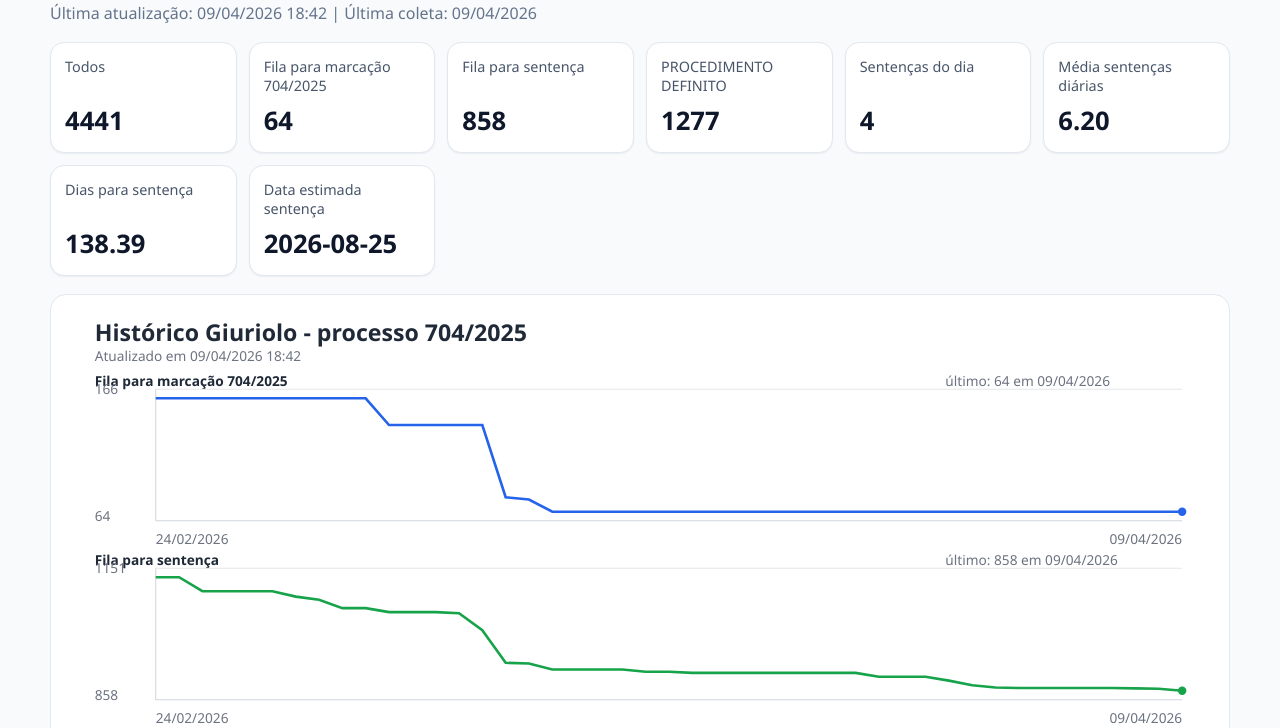
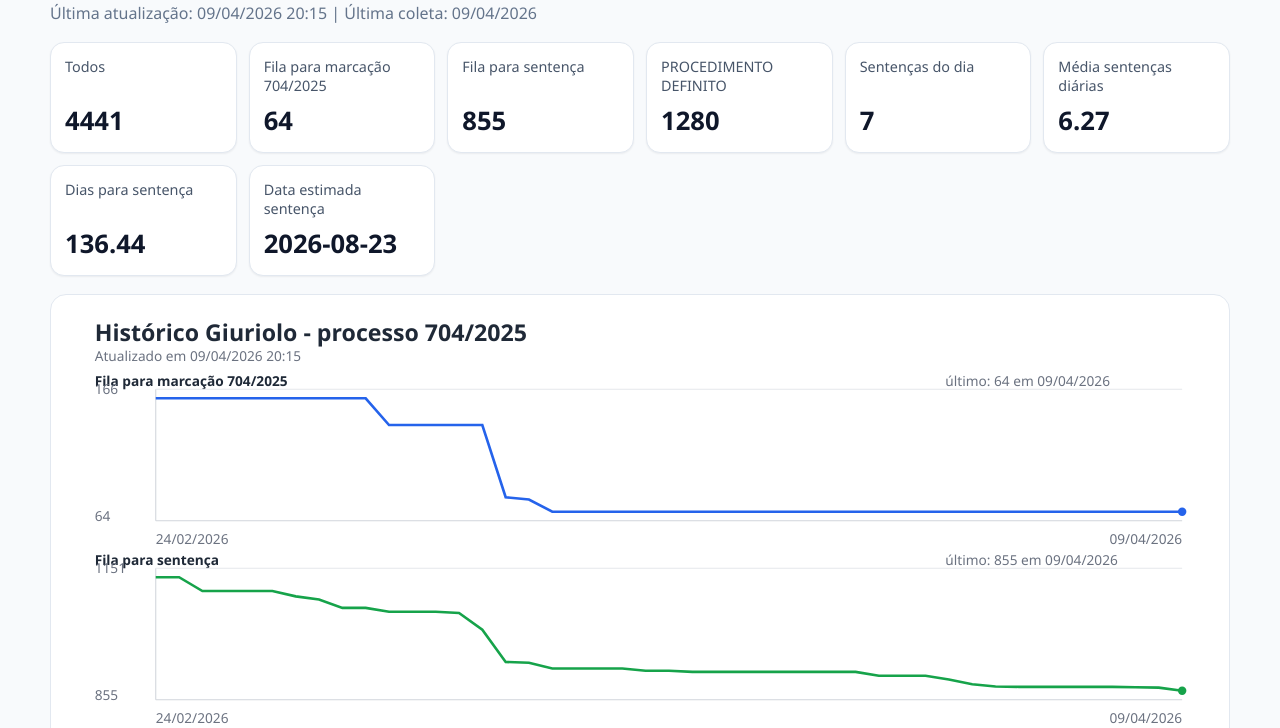
Before and after one commit to rvbergamin/CONITA_DASHBOARD_URL, a plain HTML site: page docs/index.html in a window 1280 px wide. Shown: the part 72-800 px from the top of the page. Drawn offline with Linux system fonts and the light colour scheme.

Commit message:
Atualiza dashboard Giuriolo: docs/index.html

```diff
--- a/docs/index.html
+++ b/docs/index.html
@@ -22,16 +22,16 @@
 <body>
   <main>
     <h1>Histórico Giuriolo - processo 704/2025</h1>
-    <p class="muted">Última atualização: 09/04/2026 18:42 | Última coleta: 09/04/2026</p>
+    <p class="muted">Última atualização: 09/04/2026 20:15 | Última coleta: 09/04/2026</p>
     <section class="cards">
-      <article class="card"><span>Todos</span><strong>4441</strong></article><article class="card"><span>Fila para marcação 704/2025</span><strong>64</strong></article><article class="card"><span>Fila para sentença</span><strong>858</strong></article><article class="card"><span>PROCEDIMENTO DEFINITO</span><strong>1277</strong></article><article class="card"><span>Sentenças do dia</span><strong>4</strong></article><article class="card"><span>Média sentenças diárias</span><strong>6.20</strong></article><article class="card"><span>Dias para sentença</span><strong>138.39</strong></article><article class="card"><span>Data estimada sentença</span><strong>2026-08-25</strong></article>
+      <article class="card"><span>Todos</span><strong>4441</strong></article><article class="card"><span>Fila para marcação 704/2025</span><strong>64</strong></article><article class="card"><span>Fila para sentença</span><strong>855</strong></article><article class="card"><span>PROCEDIMENTO DEFINITO</span><strong>1280</strong></article><article class="card"><span>Sentenças do dia</span><strong>7</strong></article><article class="card"><span>Média sentenças diárias</span><strong>6.27</strong></article><article class="card"><span>Dias para sentença</span><strong>136.44</strong></article><article class="card"><span>Data estimada sentença</span><strong>2026-08-23</strong></article>
     </section>
     <section class="grafico">
       <svg xmlns="http://www.w3.org/2000/svg" width="1100" height="770" viewBox="0 0 1100 770">
 <rect width="100%" height="100%" fill="#ffffff"/>
 <style>text{font-family:Segoe UI,Arial,sans-serif;font-size:13px;fill:#1f2937}.titulo{font-size:22px;font-weight:700}.sub{fill:#6b7280}.eixo{stroke:#d1d5db;stroke-width:1}.grade{stroke:#e5e7eb;stroke-width:1}.linha{fill:none;stroke-width:2.5}.barra{opacity:.82}</style>
 <text class="titulo" x="32" y="34">Histórico Giuriolo - processo 704/2025</text>
-<text class="sub" x="32" y="53">Atualizado em 09/04/2026 18:42</text>
+<text class="sub" x="32" y="53">Atualizado em 09/04/2026 20:15</text>
 <text x="32" y="77" font-weight="700">Fila para marcação 704/2025</text>
 <text class="sub" x="840" y="77">último: 64 em 09/04/2026</text>
 <line class="eixo" x1="90" y1="205" x2="1065" y2="205"/>
@@ -44,29 +44,29 @@
 <text class="sub" x="90" y="227">24/02/2026</text>
 <text class="sub" text-anchor="end" x="1065" y="227">09/04/2026</text>
 <text x="32" y="247" font-weight="700">Fila para sentença</text>
-<text class="sub" x="840" y="247">último: 858 em 09/04/2026</text>
+<text class="sub" x="840" y="247">último: 855 em 09/04/2026</text>
 <line class="eixo" x1="90" y1="375" x2="1065" y2="375"/>
 <line class="eixo" x1="90" y1="250" x2="90" y2="375"/>
 <line class="grade" x1="90" y1="250" x2="1065" y2="250"/>
 <text class="sub" x="32" y="255">1151</text>
-<text class="sub" x="32" y="375">858</text>
-<path class="linha" stroke="#16a34a" d="M90.0,258.6 L112.2,258.6 L134.3,271.9 L156.5,271.9 L178.6,271.9 L200.8,271.9 L223.0,277.0 L245.1,280.0 L267.3,288.0 L289.4,288.0 L311.6,291.7 L333.8,291.7 L355.9,291.7 L378.1,292.8 L400.2,309.0 L422.4,339.9 L444.5,340.6 L466.7,346.2 L488.9,346.2 L511.0,346.2 L533.2,346.2 L555.3,348.4 L577.5,348.4 L599.7,349.5 L621.8,349.5 L644.0,349.5 L666.1,349.5 L688.3,349.5 L710.5,349.5 L732.6,349.5 L754.8,349.5 L776.9,353.1 L799.1,353.1 L821.2,353.1 L843.4,356.8 L865.6,361.2 L887.7,363.4 L909.9,363.8 L932.0,363.8 L954.2,363.8 L976.4,363.8 L998.5,363.8 L1020.7,364.2 L1042.8,364.5 L1065.0,366.4"/>
+<text class="sub" x="32" y="375">855</text>
+<path class="linha" stroke="#16a34a" d="M90.0,258.6 L112.2,258.6 L134.3,271.7 L156.5,271.7 L178.6,271.7 L200.8,271.7 L223.0,276.8 L245.1,279.7 L267.3,287.7 L289.4,287.7 L311.6,291.4 L333.8,291.4 L355.9,291.4 L378.1,292.5 L400.2,308.5 L422.4,339.1 L444.5,339.8 L466.7,345.3 L488.9,345.3 L511.0,345.3 L533.2,345.3 L555.3,347.4 L577.5,347.4 L599.7,348.5 L621.8,348.5 L644.0,348.5 L666.1,348.5 L688.3,348.5 L710.5,348.5 L732.6,348.5 L754.8,348.5 L776.9,352.2 L799.1,352.2 L821.2,352.2 L843.4,355.8 L865.6,360.2 L887.7,362.4 L909.9,362.7 L932.0,362.7 L954.2,362.7 L976.4,362.7 L998.5,362.7 L1020.7,363.1 L1042.8,363.5 L1065.0,366.4"/>
 <circle cx="1065.0" cy="366.4" r="4" fill="#16a34a"/>
 <text class="sub" x="90" y="397">24/02/2026</text>
 <text class="sub" text-anchor="end" x="1065" y="397">09/04/2026</text>
 <text x="32" y="417" font-weight="700">PROCEDIMENTO DEFINITO</text>
-<text class="sub" x="840" y="417">último: 1277 em 09/04/2026</text>
+<text class="sub" x="840" y="417">último: 1280 em 09/04/2026</text>
 <line class="eixo" x1="90" y1="545" x2="1065" y2="545"/>
 <line class="eixo" x1="90" y1="420" x2="90" y2="545"/>
 <line class="grade" x1="90" y1="420" x2="1065" y2="420"/>
-<text class="sub" x="32" y="425">1277</text>
+<text class="sub" x="32" y="425">1280</text>
 <text class="sub" x="32" y="545">1108</text>
-<path class="linha" stroke="#dc2626" d="M90.0,536.4 L112.2,536.4 L134.3,513.4 L156.5,513.4 L178.6,513.4 L200.8,513.4 L223.0,504.5 L245.1,499.4 L267.3,485.4 L289.4,485.4 L311.6,479.6 L333.8,479.6 L355.9,479.6 L378.1,477.7 L400.2,477.1 L422.4,465.0 L444.5,465.0 L466.7,465.0 L488.9,462.4 L511.0,462.4 L533.2,462.4 L555.3,458.6 L577.5,458.6 L599.7,456.7 L621.8,456.7 L644.0,456.7 L666.1,456.7 L688.3,456.7 L710.5,456.7 L732.6,456.7 L754.8,456.7 L776.9,450.3 L799.1,450.3 L821.2,450.3 L843.4,443.9 L865.6,436.9 L887.7,433.1 L909.9,432.4 L932.0,432.4 L954.2,432.4 L976.4,432.4 L998.5,432.4 L1020.7,431.8 L1042.8,431.2 L1065.0,428.6"/>
+<path class="linha" stroke="#dc2626" d="M90.0,536.4 L112.2,536.4 L134.3,513.8 L156.5,513.8 L178.6,513.8 L200.8,513.8 L223.0,505.1 L245.1,500.0 L267.3,486.3 L289.4,486.3 L311.6,480.6 L333.8,480.6 L355.9,480.6 L378.1,478.7 L400.2,478.1 L422.4,466.2 L444.5,466.2 L466.7,466.2 L488.9,463.7 L511.0,463.7 L533.2,463.7 L555.3,459.9 L577.5,459.9 L599.7,458.1 L621.8,458.1 L644.0,458.1 L666.1,458.1 L688.3,458.1 L710.5,458.1 L732.6,458.1 L754.8,458.1 L776.9,451.8 L799.1,451.8 L821.2,451.8 L843.4,445.5 L865.6,438.6 L887.7,434.9 L909.9,434.3 L932.0,434.3 L954.2,434.3 L976.4,434.3 L998.5,434.3 L1020.7,433.6 L1042.8,433.0 L1065.0,428.6"/>
 <circle cx="1065.0" cy="428.6" r="4" fill="#dc2626"/>
 <text class="sub" x="90" y="567">24/02/2026</text>
 <text class="sub" text-anchor="end" x="1065" y="567">09/04/2026</text>
 <text x="32" y="587" font-weight="700">Sentenças do dia</text>
-<text class="sub" x="840" y="587">último: 4 em 09/04/2026</text>
+<text class="sub" x="840" y="587">último: 7 em 09/04/2026</text>
 <line class="eixo" x1="90" y1="715" x2="1065" y2="715"/>
 <line class="eixo" x1="90" y1="590" x2="90" y2="715"/>
 <line class="grade" x1="90" y1="590" x2="1065" y2="590"/>
@@ -116,7 +116,7 @@
 <rect class="barra" x="991.2" y="715.0" width="14.7" height="1.0" fill="#7c3aed"><title>06/04/2026: 0</title></rect>
 <rect class="barra" x="1013.3" y="712.7" width="14.7" height="2.3" fill="#7c3aed"><title>07/04/2026: 1</title></rect>
 <rect class="barra" x="1035.5" y="712.7" width="14.7" height="2.3" fill="#7c3aed"><title>08/04/2026: 1</title></rect>
-<rect class="barra" x="1057.6" y="705.7" width="14.7" height="9.3" fill="#7c3aed"><title>09/04/2026: 4</title></rect>
+<rect class="barra" x="1057.6" y="698.8" width="14.7" height="16.2" fill="#7c3aed"><title>09/04/2026: 7</title></rect>
 <text class="sub" x="90" y="737">24/02/2026</text>
 <text class="sub" text-anchor="end" x="1065" y="737">09/04/2026</text>
 </svg>
```
